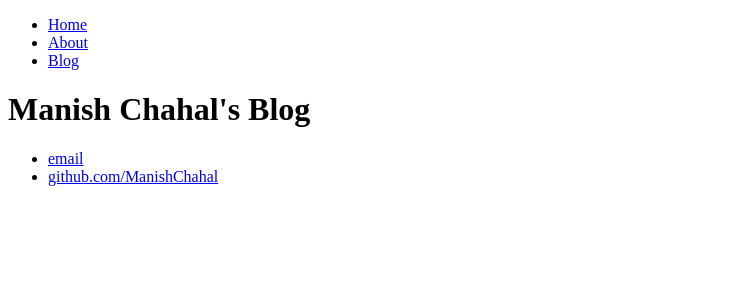
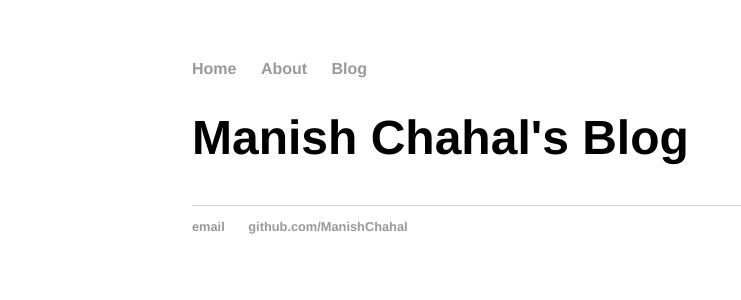
Before and after one commit to ManishChahal/manishchahal.github.io, a Jekyll site: the page built from blog/index.html, in a window 1280 px wide. Shown: the top 300 px of the page, without its empty margins (0-741 px from the left). Built offline with Jekyll 4.4.1, drawn with Linux system fonts in a browser that asks for light colours.

Commit message:
Update default.html

```diff
--- a/_layouts/default.html
+++ b/_layouts/default.html
@@ -8,7 +8,7 @@
 
     <meta charset="utf-8" />
 
-    <link href="main.css" rel="stylesheet" />
+    <link href="/main.css" rel="stylesheet" />
 
 </head>
 
```
